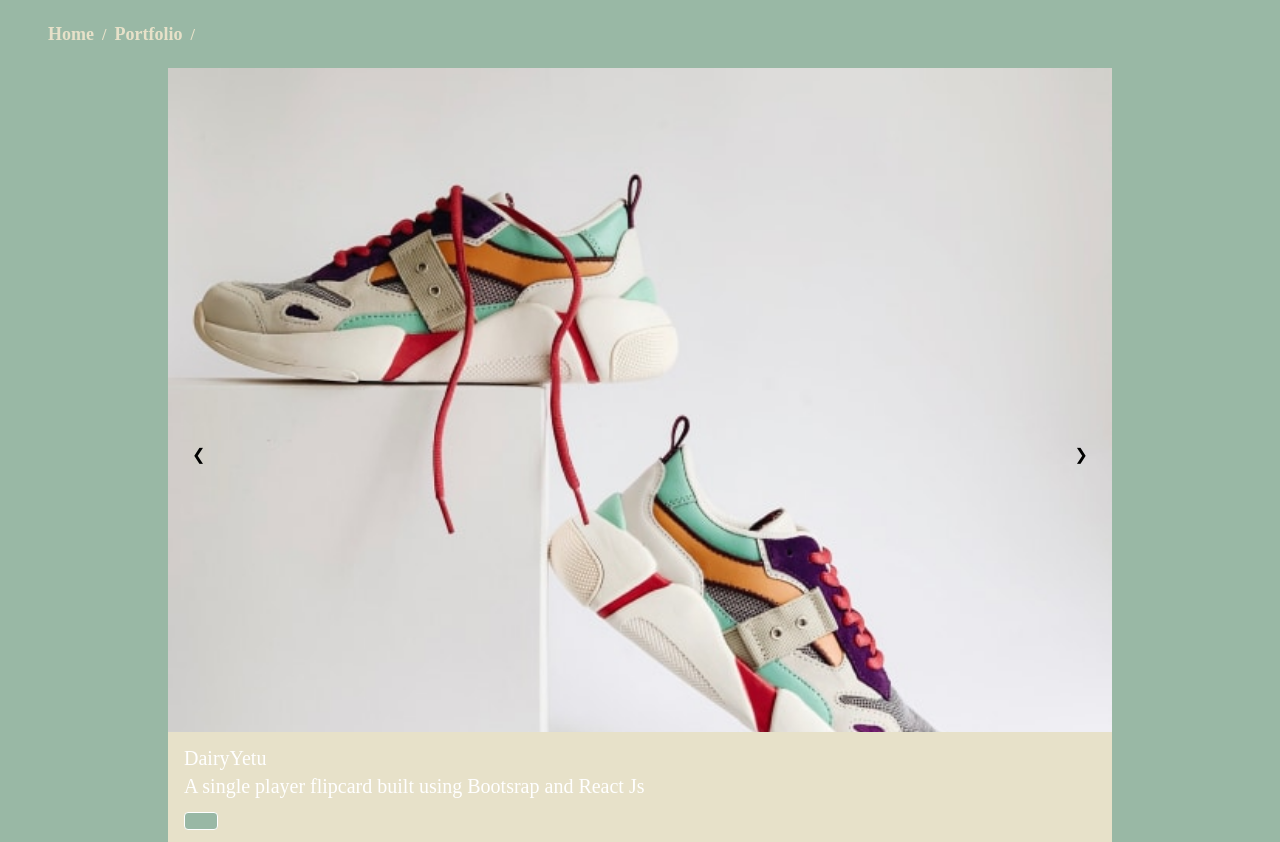
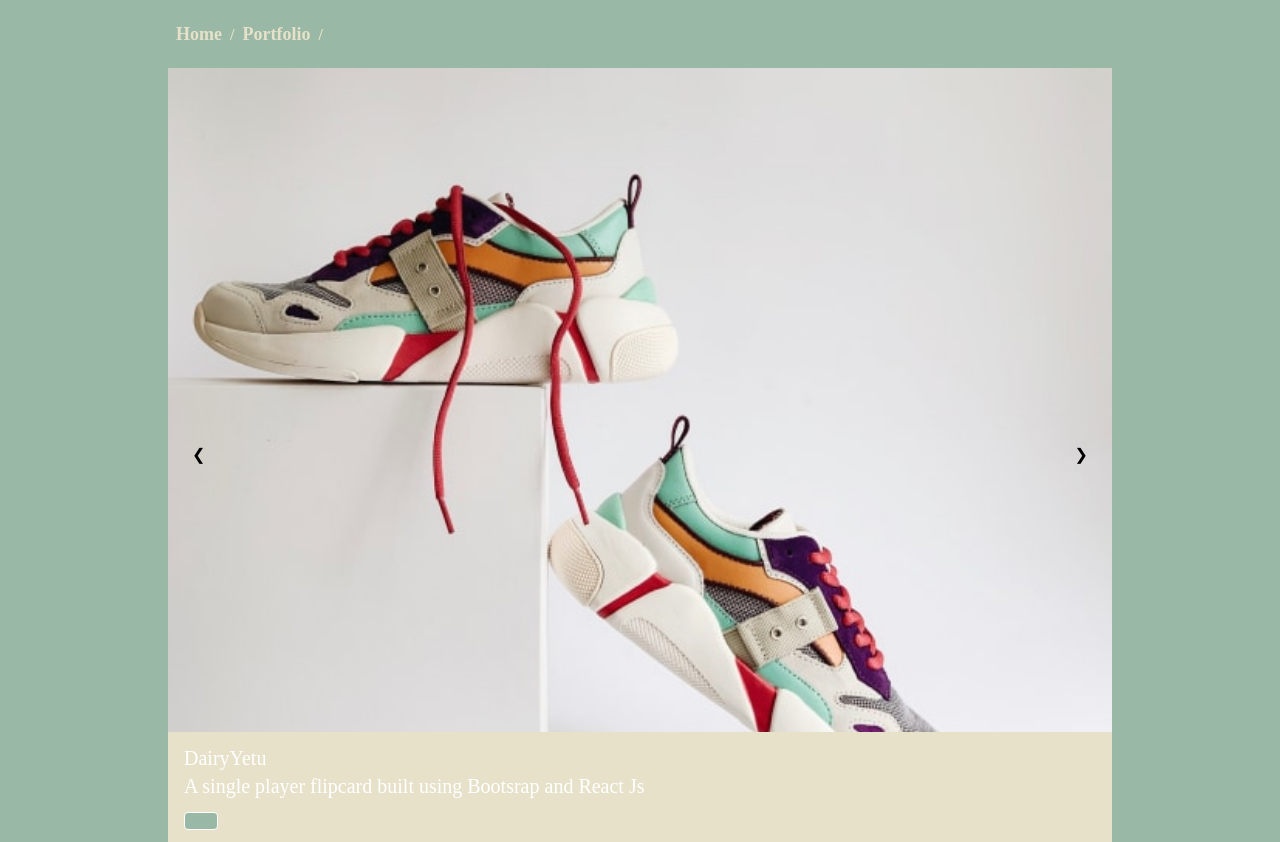
Before and after one commit to laualuoch/aluoch., a React (Create React App) app: page /portfolio in a window 1280 px wide. Built offline with nearby package versions, Linux system fonts and the light colour scheme.

Commit message:
WIP: Breadcrumb

```diff
--- a/src/components/Breadcrumb.js
+++ b/src/components/Breadcrumb.js
@@ -2,7 +2,7 @@
 const Link = ({ item, itemOnClick}) => {
     return (
         <>
-        <a href={itemOnClick} className="inline-flex items-center p-2 text-lg text-beige border-green hover:text-white font-semibold font-chilanka">
+        <a href={itemOnClick} onClick={itemOnClick} className="inline-flex items-center p-2 text-lg text-beige border-green hover:text-white font-bold font-chilanka">
             {item}
         </a>
         <span className="text-beige hover:text-white font-semibold font-chilanka">/</span>
@@ -13,7 +13,7 @@ const Link = ({ item, itemOnClick}) => {
 const Breadcrumb = ({navItems}) => {
 
     return (
-        <div className=" px-10">
+        <div className="container mx-auto px-4">
             <ul class="py-3">
                 {navItems.map(({link, linkOnClick}) => {
                     return (
```
Also changed, not shown: src/pages/Home/HomePage.js (indentation only).
